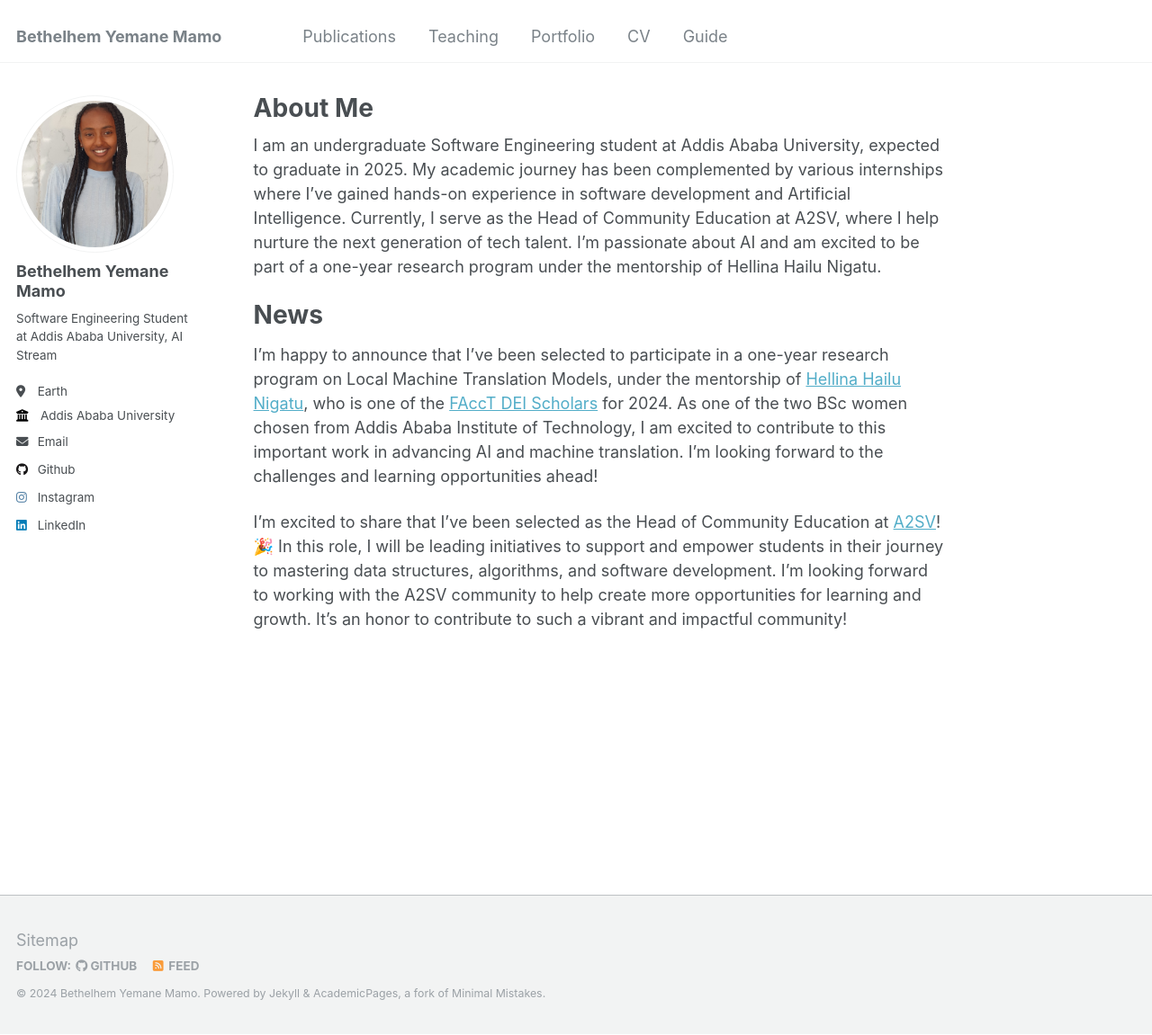
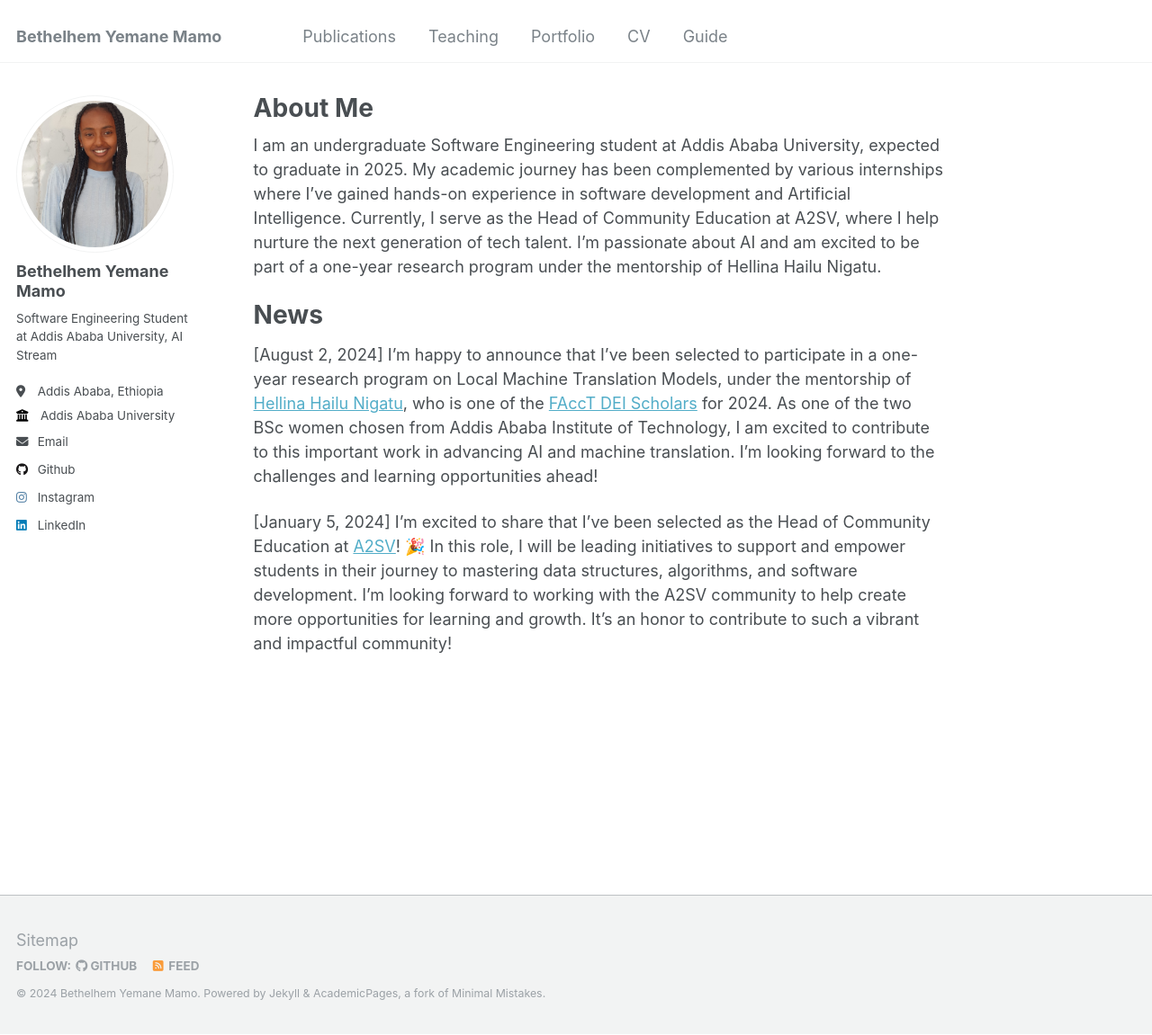
Before and after one commit to Betabravah/betabravah.github.io, a Jekyll site: the page built from _pages/about.md, in a window 1280 px wide and 1151 px high. Shown: the whole window at 90% size. Built offline with Jekyll 4.4.1, drawn with Linux system fonts in a browser that asks for light colours.

Commit message:
fix: modify about section

```diff
--- a/_config.yml
+++ b/_config.yml
@@ -25,7 +25,7 @@ author:
   name             : "Bethelhem Yemane Mamo"
   pronouns         : # example: "she/her"
   bio              : "Software Engineering Student at Addis Ababa University, AI Stream"
-  location         : "Earth"
+  location         : "Addis Ababa, Ethiopia"
   employer         : "Addis Ababa University"
   uri              : # URL
   email            : "bethelhem.y.mamo@gmail.com"
--- a/_pages/about.md
+++ b/_pages/about.md
@@ -11,6 +11,8 @@ I am an undergraduate Software Engineering student at Addis Ababa University, ex
 
 News
 ======
+[August 2, 2024]
 I’m happy to announce that I’ve been selected to participate in a one-year research program on Local Machine Translation Models, under the mentorship of [Hellina Hailu Nigatu](https://hhnigatu.github.io/), who is one of the [FAccT DEI Scholars](https://facctconference.org/2024/deischolars) for 2024. As one of the two BSc women chosen from Addis Ababa Institute of Technology, I am excited to contribute to this important work in advancing AI and machine translation. I’m looking forward to the challenges and learning opportunities ahead!
 
+[January 5, 2024]
 I’m excited to share that I’ve been selected as the Head of Community Education at [A2SV](https://a2sv.org/)! 🎉 In this role, I will be leading initiatives to support and empower students in their journey to mastering data structures, algorithms, and software development. I’m looking forward to working with the A2SV community to help create more opportunities for learning and growth. It’s an honor to contribute to such a vibrant and impactful community!
```
